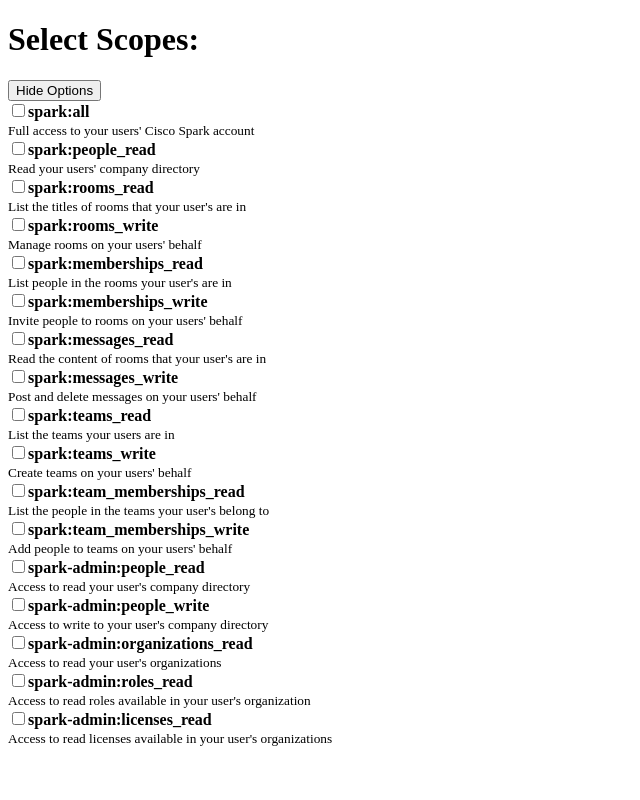
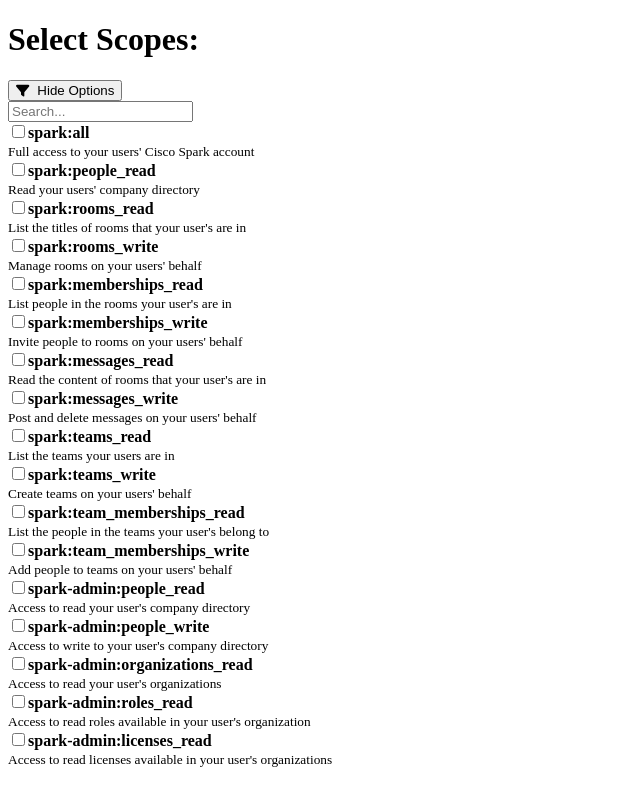
Before and after one commit to Joezanini/filter-scopes-list, a React (Create React App) app: page / in a window 1280 px wide. Both pictures are taken after a click on the button "Show Options". Shown: the whole page, without its empty margins (0-640 px from the left). Built offline with nearby package versions, Linux system fonts and the light colour scheme.

Commit message:
added filter option

```diff
--- a/package.json
+++ b/package.json
@@ -3,6 +3,8 @@
   "version": "0.1.0",
   "private": true,
   "dependencies": {
+    "@fortawesome/free-solid-svg-icons": "^6.7.1",
+    "@fortawesome/react-fontawesome": "^0.2.2",
     "react": "^16.11.0",
     "react-dom": "^16.11.0",
     "react-scripts": "^5.0.0"
--- a/src/App.js
+++ b/src/App.js
@@ -1,5 +1,6 @@
 import React from 'react';
 import FilterButton from './components/FilterButton';
+
 function App() {
   const scopes = [
     {
--- a/src/components/CheckboxList.js
+++ b/src/components/CheckboxList.js
@@ -1,9 +1,26 @@
-import React from 'react';
+import React, { useState } from 'react';
+
 
 const CheckboxList = ({ scopes }) => {
+  const [filter, setFilter] = useState('');
+
+  const handleFilterChange = (event) => {
+    setFilter(event.target.value);
+  };
+
+  const filteredScopes = scopes.filter((scope) =>
+    scope.name.toLowerCase().includes(filter.toLowerCase())
+  );
   return (
     <div>
-      {scopes.map((scope, index) => (
+      <input
+        type="text"
+        placeholder="Search..."
+        value={filter}
+        onChange={handleFilterChange}
+      />
+    <div>
+      {filteredScopes.map((scope, index) => (
         <div key={index}>
           <input type="checkbox" id={`checkbox-${index}`} />
           <label htmlFor={`checkbox-${index}`}>
@@ -14,6 +31,7 @@
         </div>
       ))}
     </div>
+    </div>
   );
 };
 
--- a/src/components/FilterButton.js
+++ b/src/components/FilterButton.js
@@ -1,4 +1,6 @@
 import React, { useState } from 'react';
+import { FontAwesomeIcon } from '@fortawesome/react-fontawesome';
+import { faFilter } from '@fortawesome/free-solid-svg-icons';
 import CheckboxList from './CheckboxList';
 
 const FilterButton = ({ scopes }) => {
@@ -10,7 +12,8 @@
 
   return (
     <div>
-      <button onClick={toggleVisibility}>
+      <button onClick={toggleVisibility} style={{ display: 'flex', alignItems: 'center' }}>
+        <FontAwesomeIcon icon={faFilter} style={{ marginRight: '8px' }} />
         {isVisible ? 'Hide Options' : 'Show Options'}
       </button>
       {isVisible && <CheckboxList scopes={scopes} />}
```
Also changed, not shown: 1 other file (tests, documents, lock files or other folders).
